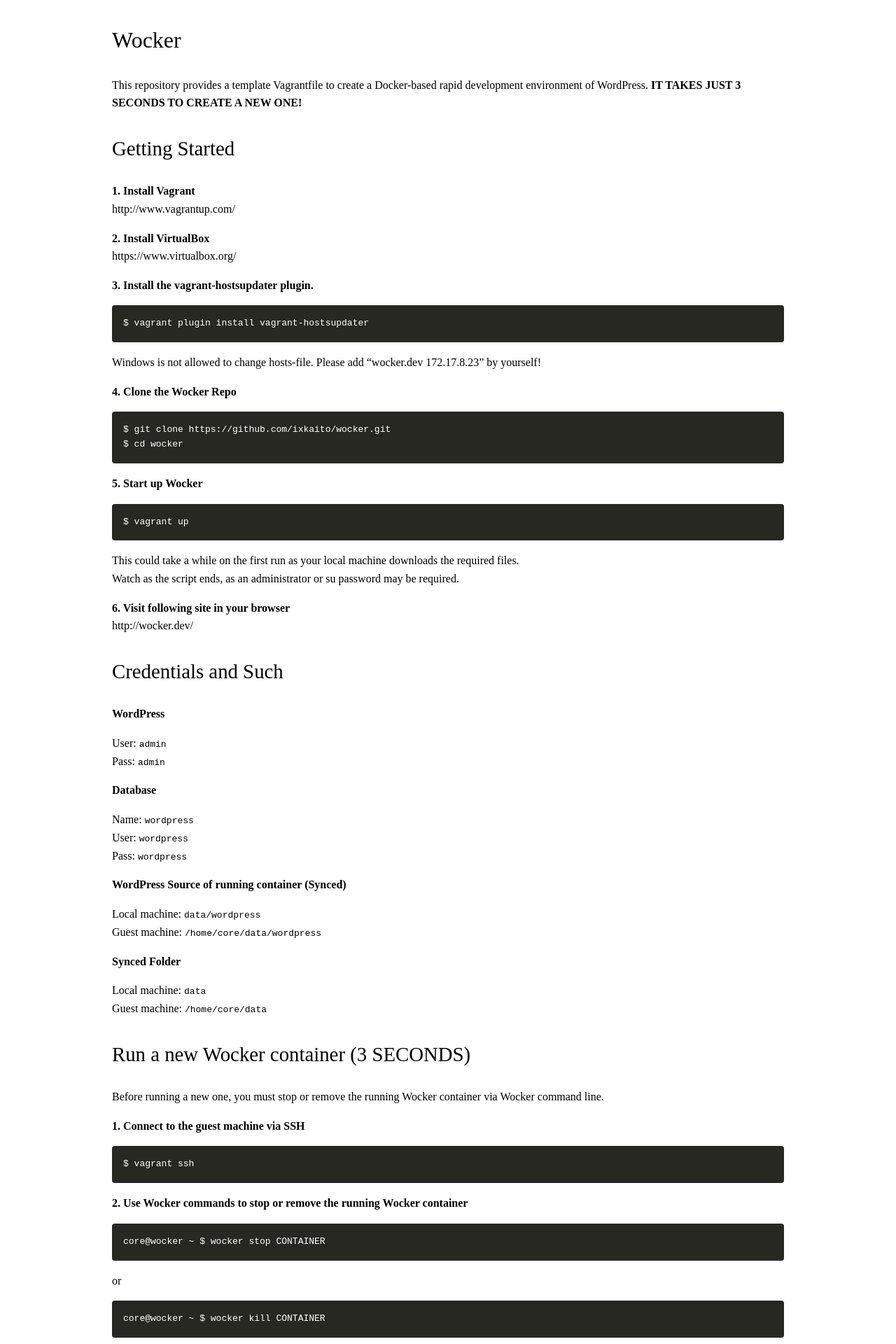
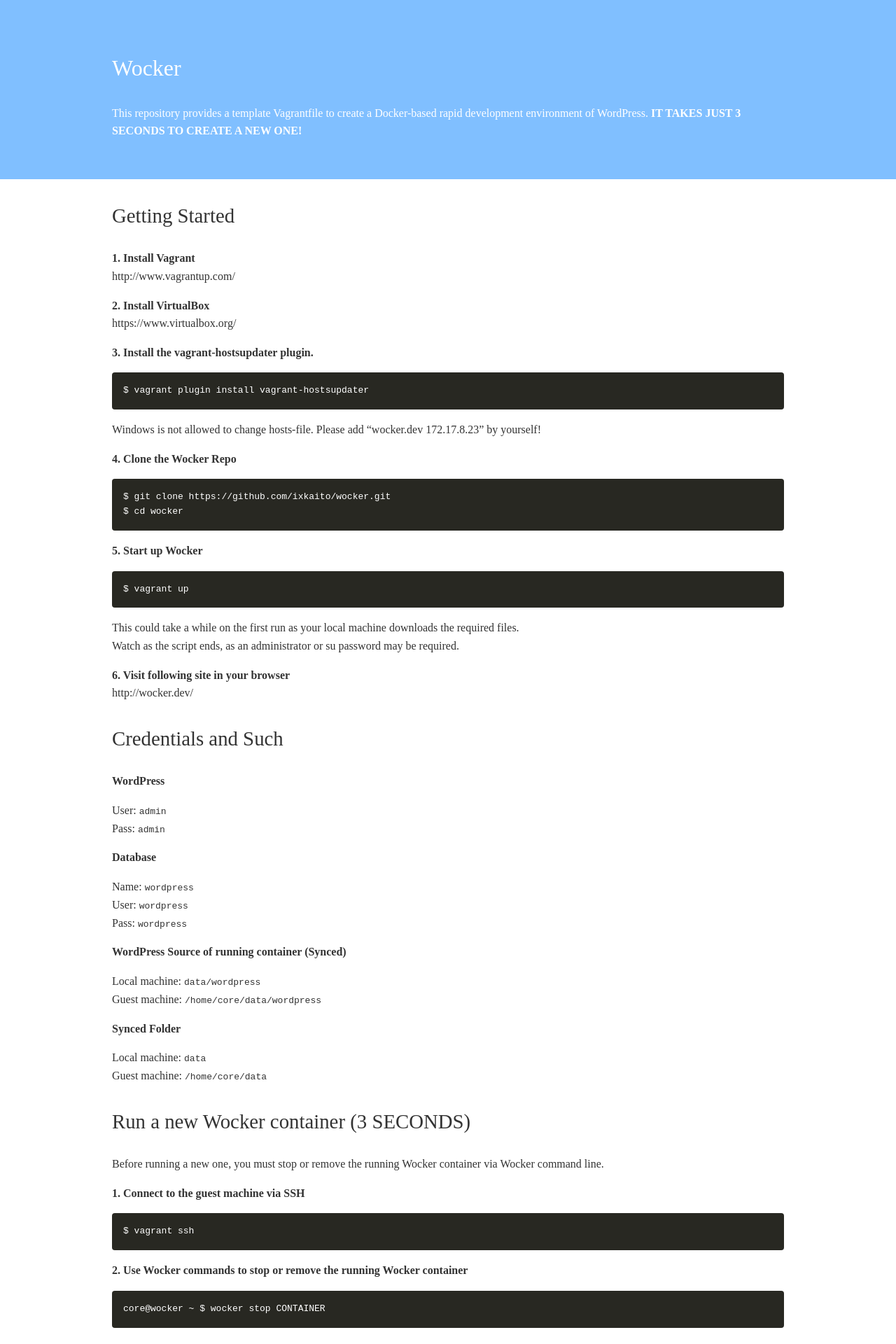
Before and after one commit to wckr/wckr.github.io, a Jekyll site: the page built from index.md, in a window 1280 px wide. Shown: the top 1920 px of the page at 70% size. Built offline with Jekyll 4.4.1, drawn with Linux system fonts in a browser that asks for light colours.

Commit message:
Improve layouts

```diff
--- a/assets/_sass/_variables.scss
+++ b/assets/_sass/_variables.scss
@@ -2,6 +2,7 @@
 
 $blue: #80bfff;
 
+$font_color: #333;
 $brand_color: $blue;
 $pre_bg_color: #282822;
 
--- a/assets/_sass/style.scss
+++ b/assets/_sass/style.scss
@@ -5,6 +5,7 @@
 
 body {
 	line-height: 1.6;
+	color: $font_color;
 }
 
 p {
@@ -54,12 +55,9 @@
 	margin: auto;
 }
 
-.header {
+.site-header {
 	padding: 40px;
 	background: $brand_color;
 	color: #fff;
 
 }
-
-.main {
-}
--- a/assets/css/style.css
+++ b/assets/css/style.css
@@ -140,68 +140,69 @@
 /* line 6, ../_sass/style.scss */
 body {
   line-height: 1.6;
+  color: #333;
 }
 
-/* line 10, ../_sass/style.scss */
+/* line 11, ../_sass/style.scss */
 p {
   font-size: 16px;
   margin: 16px 0;
 }
 
-/* line 15, ../_sass/style.scss */
+/* line 16, ../_sass/style.scss */
 h1 {
   font-size: 32px;
   margin: 32px 0 25.6px;
 }
 
-/* line 20, ../_sass/style.scss */
+/* line 21, ../_sass/style.scss */
 h2 {
   font-size: 28.8px;
   margin: 28.8px 0 25.6px;
 }
 
-/* line 25, ../_sass/style.scss */
+/* line 26, ../_sass/style.scss */
 h3 {
   font-size: 25.6px;
   margin: 25.6px 0 22.4px;
 }
 
-/* line 30, ../_sass/style.scss */
+/* line 31, ../_sass/style.scss */
 h4 {
   font-size: 22.4px;
   margin: 22.4px 0 19.2px;
 }
 
-/* line 35, ../_sass/style.scss */
+/* line 36, ../_sass/style.scss */
 h5 {
   font-size: 19.2px;
   margin: 19.2px 0 16px;
 }
 
-/* line 40, ../_sass/style.scss */
+/* line 41, ../_sass/style.scss */
 h6 {
   font-size: 16px;
   margin: 16px 0 9.6px;
 }
 
-/* line 45, ../_sass/style.scss */
+/* line 46, ../_sass/style.scss */
 pre {
+  color: #fff;
   padding: 16px;
   background: #282822;
   -moz-border-radius: 4px;
   -webkit-border-radius: 4px;
   border-radius: 4px;
-  color: #fff;
 }
 
-/* line 52, ../_sass/style.scss */
+/* line 53, ../_sass/style.scss */
 .inner {
   width: 960px;
   margin: auto;
 }
 
-/* line 57, ../_sass/style.scss */
-.header {
+/* line 58, ../_sass/style.scss */
+.site-header {
   padding: 40px;
   background: #80bfff;
   color: #fff;
```
